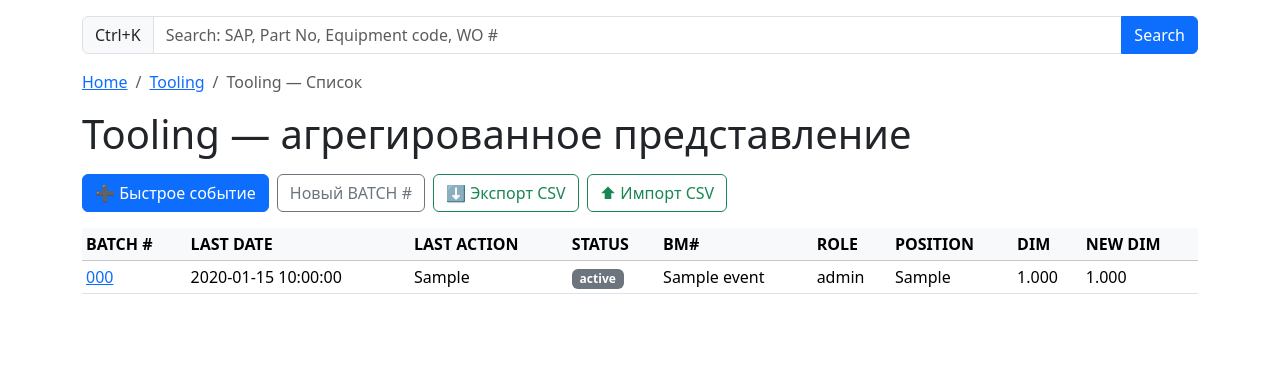
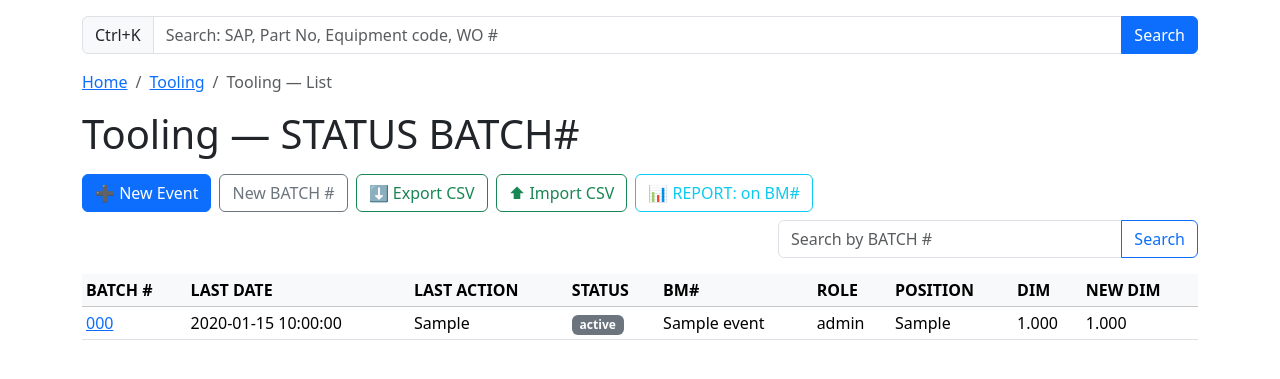
Before and after one commit to Malder82Fox/spare_parts_inventory, a Flask app: page /tooling/ in a window 1280 px wide. Shown: the part 103-482 px from the top of the page. Run offline with Flask 3, Linux system fonts and the light colour scheme; a user stored in the database is signed in; tables that the repository leaves empty hold one stand-in row (values such as "Sample post").

Commit message:
ready search on BUTCH# and report installed to BM#

```diff
--- a/templates/tooling/list_tooling.html
+++ b/templates/tooling/list_tooling.html
@@ -1,14 +1,21 @@
 {% extends 'base.html' %}
-{% block title %}Tooling — Список{% endblock %}
+{% block title %}Tooling — List{% endblock %}
 
 {% block content %}
-<h1 class="mb-3">Tooling — агрегированное представление</h1>
+<h1 class="mb-3">Tooling — STATUS BATCH#</h1>
 
-<div class="d-flex gap-2 mb-3">
-  <a class="btn btn-primary" href="{{ url_for('tooling.tooling_event') }}">➕ Быстрое событие</a>
-  <a class="btn btn-outline-secondary" href="{{ url_for('tooling.tooling_new') }}">Новый BATCH #</a>
-  <a class="btn btn-outline-success" href="{{ url_for('tooling.export_csv') }}">⬇ Экспорт CSV</a>
-  <a class="btn btn-outline-success" href="{{ url_for('tooling.import_tooling') }}">⬆ Импорт CSV</a>
+<div class="d-flex gap-2 mb-3 flex-wrap align-items-center">
+  <a class="btn btn-primary" href="{{ url_for('tooling.tooling_event') }}">➕ New Event</a>
+  <a class="btn btn-outline-secondary" href="{{ url_for('tooling.tooling_new') }}">New BATCH #</a>
+  <a class="btn btn-outline-success" href="{{ url_for('tooling.export_csv') }}">⬇ Export CSV</a>
+  <a class="btn btn-outline-success" href="{{ url_for('tooling.import_tooling') }}">⬆ Import CSV</a>
+  <a class="btn btn-outline-info" href="{{ url_for('tooling.report_installed') }}">📊 REPORT: on BM#</a>
+
+  <!-- Быстрый поиск по BATCH # внутри модуля Tooling -->
+  <form class="ms-auto input-group" action="{{ url_for('tooling.tooling_search') }}" method="get" style="max-width:420px">
+    <input name="q" class="form-control" placeholder="Search by BATCH #">
+    <button class="btn btn-outline-primary">Search</button>
+  </form>
 </div>
 
 {% if rows|length == 0 %}
--- a/tooling/routes_tooling.py
+++ b/tooling/routes_tooling.py
@@ -53,7 +53,7 @@ def list_tooling():
     tools = Tooling.query.filter_by(is_active=True).order_by(desc(Tooling.updated_at)).all()
     rows = []
     for t in tools:
-        a = t.last_aggregate()  # твой helper в модели возвращает словарь
+        a = t.last_aggregate()
         a["id"] = t.id
         rows.append(a)
     return render_template("tooling/list_tooling.html", rows=rows)
@@ -80,6 +80,36 @@ def tooling_detail(tool_id: int):
                            prev_id=prev_id, next_id=next_id)
 
 
+# ---------- Отчёт: что сейчас установлено ----------
+@tooling_bp.route("/report/installed")
+@login_required
+def report_installed():
+    """
+    Информационный отчёт по текущим установленным инструментам.
+    Фильтрация по STATUS делается через агрегатор last_aggregate(),
+    т.к. в модели Tooling нет колонки 'status'.
+    """
+    tools = (Tooling.query
+             .filter_by(is_active=True)
+             .order_by(Tooling.tool_code.asc())
+             .all())
+
+    rows = []
+    for t in tools:
+        agg = t.last_aggregate() or {}
+        if agg.get("STATUS") == "INSTALLED":
+            rows.append({
+                "id": t.id,
+                "batch": t.tool_code,
+                "bm": agg.get("BM#"),
+                "role": agg.get("ROLE"),
+                "pos": agg.get("POSITION"),
+                "dim": agg.get("DIM"),
+            })
+
+    return render_template("tooling/report_installed.html", rows=rows)
+
+
 # ---------- Новый BATCH ----------
 @tooling_bp.route("/new", methods=["GET", "POST"])
 @role_required(["admin", "root"])
@@ -97,8 +127,7 @@ def tooling_new():
         ttype = ToolType.query.filter_by(code=type_code).first()
         if not ttype:
             ttype = ToolType(code=type_code, name=type_code)
-            db.session.add(ttype)
-            db.session.flush()
+            db.session.add(ttype); db.session.flush()
 
         if Tooling.query.filter_by(tool_code=code).first():
             flash("Инструмент с таким BATCH # уже существует.", "warning")
@@ -110,8 +139,7 @@ def tooling_new():
             intended_role=role,
             current_diameter=float(dim) if dim is not None else None,
         )
-        db.session.add(tool)
-        db.session.flush()
+        db.session.add(tool); db.session.flush()
 
         ev = ToolingEvent(
             user_name=getattr(current_user, "username", "system"),
@@ -123,8 +151,7 @@ def tooling_new():
             role=role,
             dimension=dim
         )
-        db.session.add(ev)
-        db.session.commit()
+        db.session.add(ev); db.session.commit()
 
         flash("BATCH # создан.", "success")
         return redirect(url_for("tooling.list_tooling"))
@@ -161,7 +188,7 @@ def tooling_event():
 
         equipment = Equipment.query.get(int(machine_id)) if machine_id else None
 
-        # --- INSTALL: строгая валидация ---
+        # --- INSTALL ---
         if action == "INSTALL":
             if not role:
                 flash("Для INSTALL необходимо указать ROLE.", "warning")
@@ -182,10 +209,8 @@ def tooling_event():
                 flash("Для INSTALL необходимо выбрать REASON из списка.", "warning")
                 return redirect(url_for("tooling.tooling_event"))
 
-            install_tool(
-                tool=tool, equipment=equipment, role=role, position=position,
-                shift=shift, reason=reason, dim=float(dim),
-            )
+            install_tool(tool=tool, equipment=equipment, role=role, position=position,
+                         shift=shift, reason=reason, dim=float(dim))
             db.session.commit()
             flash("Установлено. Если слот был занят — предыдущий инструмент снят автоматически.", "success")
             return redirect(url_for("tooling.list_tooling"))
@@ -202,13 +227,10 @@ def tooling_event():
 
         # --- REGRIND ---
         if action == "REGRIND":
-            regrind_tool(
-                tool,
-                float(dim) if dim is not None else None,
-                float(new_dim) if new_dim is not None else None,
-                reason or "REGRIND",
-                shift,
-            )
+            regrind_tool(tool,
+                         float(dim) if dim is not None else None,
+                         float(new_dim) if new_dim is not None else None,
+                         reason or "REGRIND", shift)
             db.session.commit()
             flash("Перешлифовка зафиксирована.", "success")
             return redirect(url_for("tooling.list_tooling"))
@@ -218,18 +240,9 @@ def tooling_event():
             user_name=getattr(current_user, "username", "user"),
             machine_id=equipment.id if equipment else None,
             machine_name=(getattr(equipment, "name", None) or getattr(equipment, "code", None)) if equipment else None,
-            shift=shift,
-            happened_at=datetime.utcnow(),
-            action=action,
-            reason=reason,
-            note=note,
-            role=role,
-            position=position,
-            slot_id=None,
-            dimension=dim,
-            new_dimension=new_dim,
-            tool_id=tool.id,
-            batch_no=tool.tool_code,
+            shift=shift, happened_at=datetime.utcnow(), action=action,
+            reason=reason, note=note, role=role, position=position, slot_id=None,
+            dimension=dim, new_dimension=new_dim, tool_id=tool.id, batch_no=tool.tool_code,
             from_status=None,
             to_status=("READY" if action == "MARK_READY"
                        else "DEFECTIVE" if action == "MARK_DEFECTIVE"
@@ -239,22 +252,18 @@ def tooling_event():
         if action == "SCRAP":
             tool.is_active = False
 
-        db.session.add(ev)
-        db.session.commit()
+        db.session.add(ev); db.session.commit()
         flash(f"Событие {action} записано.", "success")
         return redirect(url_for("tooling.list_tooling"))
 
-    # GET → рендер формы
-    return render_template(
-        "tooling/event_form.html",
-        actions=ALLOWED_ACTIONS,
-        roles=ALLOWED_ROLES,
-        positions=ALLOWED_POSITIONS,
-        shifts=SHIFT_CHOICES,
-        machines=machines,
-        reasons=INSTALL_REASONS,
-    )
-
+    # GET
+    return render_template("tooling/event_form.html",
+                           actions=ALLOWED_ACTIONS,
+                           roles=ALLOWED_ROLES,
+                           positions=ALLOWED_POSITIONS,
+                           shifts=SHIFT_CHOICES,
+                           machines=machines,
+                           reasons=INSTALL_REASONS)
 
 # ---------- API: инфо по BATCH для автоподстановки DIM/ROLE ----------
 @tooling_bp.route("/api/tool/<string:batch_no>")
@@ -271,8 +280,7 @@ def api_tool_info(batch_no: str):
 @role_required(["admin", "root"])
 def export_csv():
     tools = Tooling.query.filter_by(is_active=True).order_by(desc(Tooling.updated_at)).all()
-    out = io.StringIO()
-    w = csv.writer(out, lineterminator="\n")
+    out = io.StringIO(); w = csv.writer(out, lineterminator="\n")
     header = ["BATCH #", "LAST DATE", "LAST ACTION", "STATUS", "BM#", "ROLE", "POSITION", "DIM", "NEW DIM"]
     w.writerow(header)
     for t in tools:
@@ -305,8 +313,7 @@ def export_tool_events(tool_id: int):
               .order_by(ToolingEvent.happened_at.asc())
               .all())
 
-    out = io.StringIO()
-    w = csv.writer(out, lineterminator="\n")
+    out = io.StringIO(); w = csv.writer(out, lineterminator="\n")
     w.writerow([
         "BATCH #", "DATE", "ACTION", "FROM_STATUS", "TO_STATUS",
         "BM#", "ROLE", "POSITION", "SHIFT", "REASON",
@@ -337,8 +344,55 @@ def export_tool_events(tool_id: int):
         f"attachment; filename=tool_{tool.tool_code}_events_{datetime.utcnow():%Y%m%d_%H%M%S}.csv"
     return resp
 
+@tooling_bp.route("/search")
+@login_required
+def tooling_search():
+    """
+    Быстрый поиск по BATCH #.
+    Если нашли ровно один инструмент — сразу открываем его карточку.
+    Иначе показываем таблицу результатов.
+    """
+    q = (request.args.get("q") or "").strip()
+    if not q:
+        flash("Введите BATCH # для поиска.", "warning")
+        return redirect(url_for("tooling.list_tooling"))
 
-# ---------- Заглушка импорта (пока) ----------
+    # Ищем среди активных, но можно убрать filter_by(is_active=True), если нужно искать вообще все
+    query = (Tooling.query
+             .filter_by(is_active=True)
+             .filter(Tooling.tool_code.ilike(f"%{q}%"))
+             .order_by(Tooling.tool_code.asc()))
+
+    items = query.all()
+
+    # Если точное совпадение (без учета регистра) всего одно — сразу в карточку
+    exact = [t for t in items if t.tool_code.lower() == q.lower()]
+    if len(exact) == 1:
+        return redirect(url_for("tooling.tooling_detail", tool_id=exact[0].id))
+
+    if len(items) == 1:
+        return redirect(url_for("tooling.tooling_detail", tool_id=items[0].id))
+
+    # Иначе — собираем агрегированные строки
+    rows = []
+    for t in items:
+        a = t.last_aggregate() or {}
+        rows.append({
+            "id": t.id,
+            "batch": t.tool_code,
+            "status": a.get("STATUS"),
+            "bm": a.get("BM#"),
+            "role": a.get("ROLE"),
+            "pos": a.get("POSITION"),
+            "dim": a.get("DIM"),
+            "last_date": a.get("LAST DATE"),
+            "last_action": a.get("LAST ACTION"),
+        })
+
+    return render_template("tooling/search_results.html", q=q, rows=rows)
+
+
+# ---------- Заглушка импорта ----------
 @tooling_bp.route("/import", methods=["GET", "POST"])
 @role_required(["admin", "root"])
 def import_tooling():
```
Also changed, not shown: templates/tooling/report_installed.html (added, +38 -0 lines), templates/tooling/search_results.html (added, +50 -0 lines).
